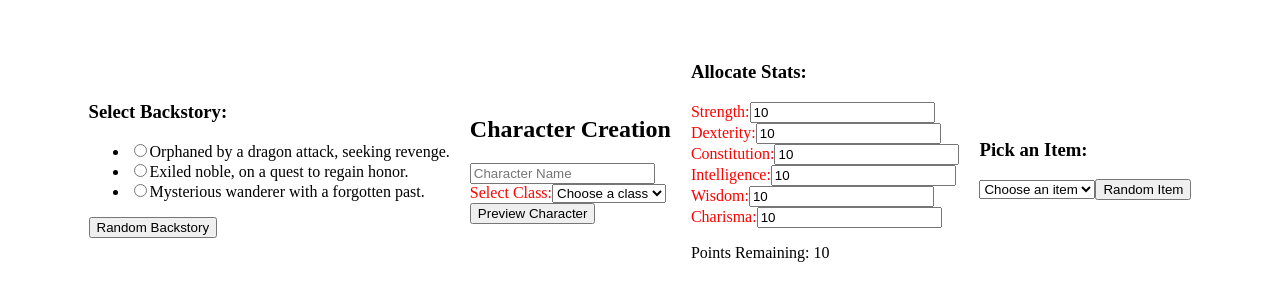
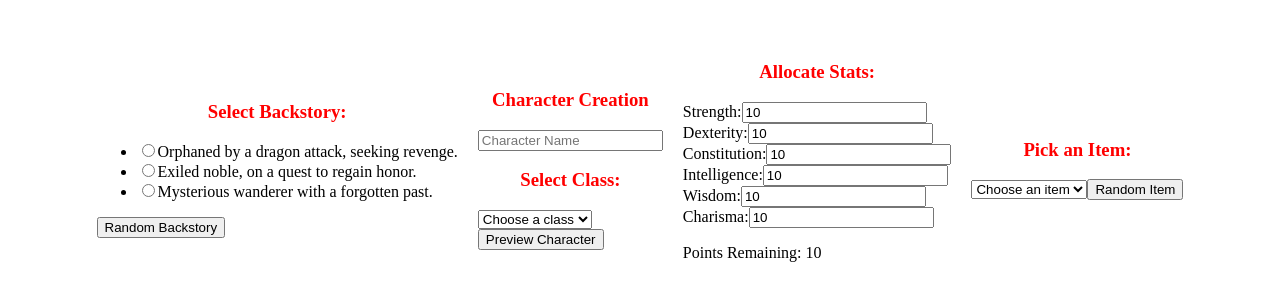
Before and after one commit to maleckim/choose-your-own, a React (Create React App) app: page / in a window 1280 px wide. Shown: the part 240-540 px from the top of the page. Built offline with nearby package versions, Linux system fonts and the light colour scheme.

Commit message:
plz work

```diff
--- a/src/components/CharacterCreation.js
+++ b/src/components/CharacterCreation.js
@@ -135,7 +135,7 @@ const CharacterCreation = ({
     <div className="flex-container">
       <div className='flex-box'>
       <div className="backstory-selection">
-        <h3>Select Backstory:</h3>
+        <h3 className='label'>Select Backstory:</h3>
         <ul>
           {backstories.map((backstory, index) => (
             <li key={index}>
@@ -157,7 +157,7 @@ const CharacterCreation = ({
       </div>
       <div className='flex-box'>
       <div className="container">
-        <h2 className="header">Character Creation</h2>
+        <h3 className='label'>Character Creation</h3>
         <input
           type="text"
           placeholder="Character Name"
@@ -166,7 +166,7 @@ const CharacterCreation = ({
         />
 
         <div className="input-container">
-          <label className="label">Select Class:</label>
+          <h3 className='label'>Select Class:</h3>
           <select onChange={(e) => handleClassChange(e.target.value)}>
             <option value="">Choose a class</option>
             {Object.keys(classPresets).map((className) => (
@@ -194,11 +194,11 @@ const CharacterCreation = ({
       </div>
       <div className='flex-box'>
       <div className="stat-allocation">
-        <h3>Allocate Stats:</h3>
+        <h3 className='label'>Allocate Stats:</h3>
         <div className="stats">
           {Object.keys(stats).map((statName) => (
             <div key={statName}>
-              <label className="label">
+              <label>
                 {statName.charAt(0).toUpperCase() + statName.slice(1)}:
               </label>
               <input
@@ -214,7 +214,7 @@ const CharacterCreation = ({
       </div>
       <div className='flex-box'>
       <div className="item-selection">
-    <h3>Pick an Item:</h3>
+    <h3 className='label'>Pick an Item:</h3>
     <select onChange={(e) => setSelectedItem(e.target.value)}>
       <option>Choose an item</option>
       {items.map((item, index) => (
```
Also changed, not shown: 1 other file (tests, documents, lock files or other folders).
